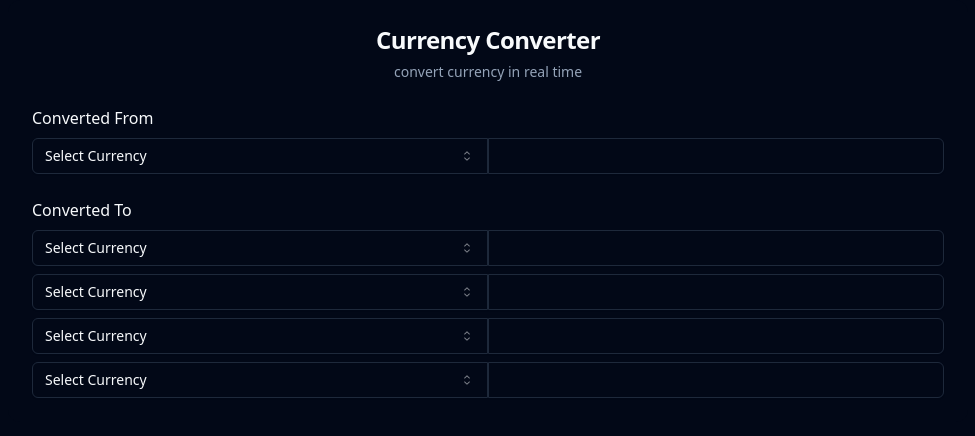
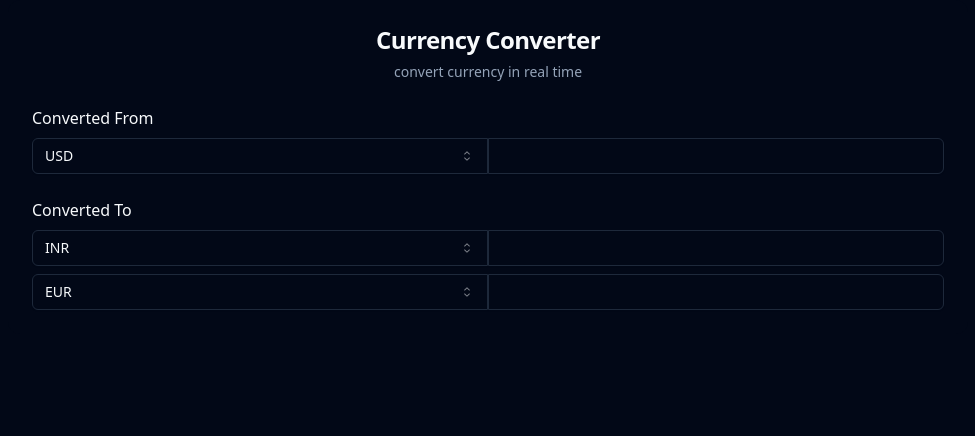
Before and after one commit to ankanmaiti/currency-converter-ts, a React (Vite) app: page / in a window 1280 px wide. Shown: the top 436 px of the page, without its empty margins (152-1127 px from the left). Built offline with nearby package versions, Linux system fonts and the light colour scheme.

Commit message:
fix: display currency list

```diff
--- /dev/null
+++ b/src/components/CurrencyConverter/ConvertedFrom.tsx
@@ -0,0 +1,13 @@
+import useCurrencyList from "@/contexts/currencyListProvider"
+import CurrencyBox from "./CurrencyBox"
+
+export default function ConvertedFrom() {
+  const { list: currencyList } = useCurrencyList()
+
+  return (
+  <>
+      <h5>Converted From</h5>
+      <CurrencyBox options={currencyList} index={0} defaultValue={currencyList?.at(0) || ''}/>
+  </>
+  )
+}
--- /dev/null
+++ b/src/components/CurrencyConverter/ConvertedTo.tsx
@@ -0,0 +1,19 @@
+import useCurrencyList from "@/contexts/currencyListProvider"
+import CurrencyBox from "./CurrencyBox"
+
+
+export default function ConvertedTo() {
+  const { list: currencyList } = useCurrencyList()
+
+  return (
+  <>
+      <h5>Converted To</h5>
+      { currencyList?.slice(1).map(( currency, index ) => <CurrencyBox
+        key={currency}
+        index={index + 1}
+        options={currencyList}
+        defaultValue={currency}
+      />)}
+  </>
+  )
+}
--- a/src/components/CurrencyConverter/CurrencyBox.tsx
+++ b/src/components/CurrencyConverter/CurrencyBox.tsx
@@ -1,18 +1,32 @@
 import { Input } from "@/components/ui/input";
 import CurrencySelector from "./CurrencySelector";
+import { useEffect, useState } from "react";
+import useCurrencyList from "@/contexts/currencyListProvider";
 
-export default function CurrencyBox() {
+interface CurrencyBoxProps {
+  options: string[];
+  defaultValue: string;
+  index: number;
+}
+
+export default function CurrencyBox({ options, defaultValue, index }: CurrencyBoxProps) {
+  const [value, setValue] = useState(defaultValue)
+  const {reArrangeList} = useCurrencyList()
+
+  useEffect(() => {
+    reArrangeList(index, value)
+  }, [value])
 
   return (
     <div className="flex">
-        <CurrencySelector
-          options={['ankan']}
-          className="rounded-e-none focus:ring-0"
-        />
-        <Input
-          type="number"
-          className="rounded-s-none focus-visible:ring-0"
-        />
+      <CurrencySelector
+        value={value}
+        onChange={v => setValue(v)}
+        options={options}
+        defaultValue={defaultValue}
+        className="rounded-e-none focus:ring-0"
+      />
+      <Input type="number" className="rounded-s-none focus-visible:ring-0" />
     </div>
   );
 }
--- a/src/components/CurrencyConverter/CurrencySelector.tsx
+++ b/src/components/CurrencyConverter/CurrencySelector.tsx
@@ -11,12 +11,18 @@ import {
 interface CurrencySelectorProps {
   options: string[];
   className?: string;
+  value?: string,
+  onChange: (value: string) => void;
+  defaultValue?: string,
 }
 
-export default function CurrencySelector({ options, className }: CurrencySelectorProps) {
+export default function CurrencySelector({value, onChange, options, className, defaultValue }: CurrencySelectorProps) {
   return (
     <>
-      <Select>
+      <Select
+        value={value ?? defaultValue}
+        onValueChange={onChange}
+      >
         <SelectTrigger className={className}>
           <SelectValue placeholder="Select Currency" />
         </SelectTrigger>
@@ -24,7 +30,7 @@ export default function CurrencySelector({ options, className }: CurrencySelecto
         <SelectContent>
           <SelectGroup>
             <SelectLabel>Currencies</SelectLabel>
-            {options.map((option) => (
+            {options?.map((option) => (
               <SelectItem key={option} value={option}>
                 {option}
               </SelectItem>
--- a/src/components/CurrencyConverter/index.tsx
+++ b/src/components/CurrencyConverter/index.tsx
@@ -1,11 +1,12 @@
 import {
-    Card,
-    CardContent,
-    CardDescription,
-    CardHeader,
-    CardTitle,
+  Card,
+  CardContent,
+  CardDescription,
+  CardHeader,
+  CardTitle,
 } from "@/components/ui/card";
-import CurrencyBox from "./CurrencyBox";
+import ConvertedFrom from "./ConvertedFrom";
+import ConvertedTo from "./ConvertedTo";
 
 
 interface CurrencyConverterProps {
@@ -25,16 +26,11 @@ export default function CurrencyConverter({
 
         <CardContent className="grid gap-6">
           <section className="grid gap-2">
-            <h5>Converted From</h5>
-            <CurrencyBox />
+            <ConvertedFrom />
           </section>
 
           <section className="grid gap-2">
-            <h5>Converted To</h5>
-            <CurrencyBox />
-            <CurrencyBox />
-            <CurrencyBox />
-            <CurrencyBox />
+            <ConvertedTo />
           </section>
         </CardContent>
       </Card>
--- a/src/contexts/currencyListProvider.tsx
+++ b/src/contexts/currencyListProvider.tsx
@@ -1,5 +1,5 @@
 import useLocalStorage from "@/hooks/useLocalStorage";
-import { ReactNode, createContext, useContext } from "react";
+import { ReactNode, createContext, useContext, useState } from "react";
 
 interface currencyListProviderProps {
   children: ReactNode;
@@ -8,20 +8,32 @@ interface currencyListProviderProps {
 type CurrencyListContextType = {
   list: string[];
   setList: React.Dispatch<React.SetStateAction<string[]>>;
+  reArrangeList: (index:number, value:string)=>void,
 };
 
-const initialValue = ["USD", "INR"];
+const initialValue = ["USD", "INR", 'EUR'];
 
 const currencyListContext = createContext<CurrencyListContextType>({
   list: initialValue,
   setList: () => null,
+  reArrangeList: (index:number, value:string)=>{index;value;}
 });
 
 export function CurrencyListProvider({ children }: currencyListProviderProps) {
   const [list, setList] = useLocalStorage<string[]>("currencyList", initialValue);
 
+  function reArrangeList(index: number, value: string) {
+    const t = list.at(index)
+
+    const newList = list.slice()
+    newList[index] = value
+    newList[list.indexOf(value)] = t as string
+
+    setList(newList)
+  }
+
   return (
-    <currencyListContext.Provider value={{ list, setList }}>
+    <currencyListContext.Provider value={{ list, setList, reArrangeList }}>
       {children}
     </currencyListContext.Provider>
   );
```
